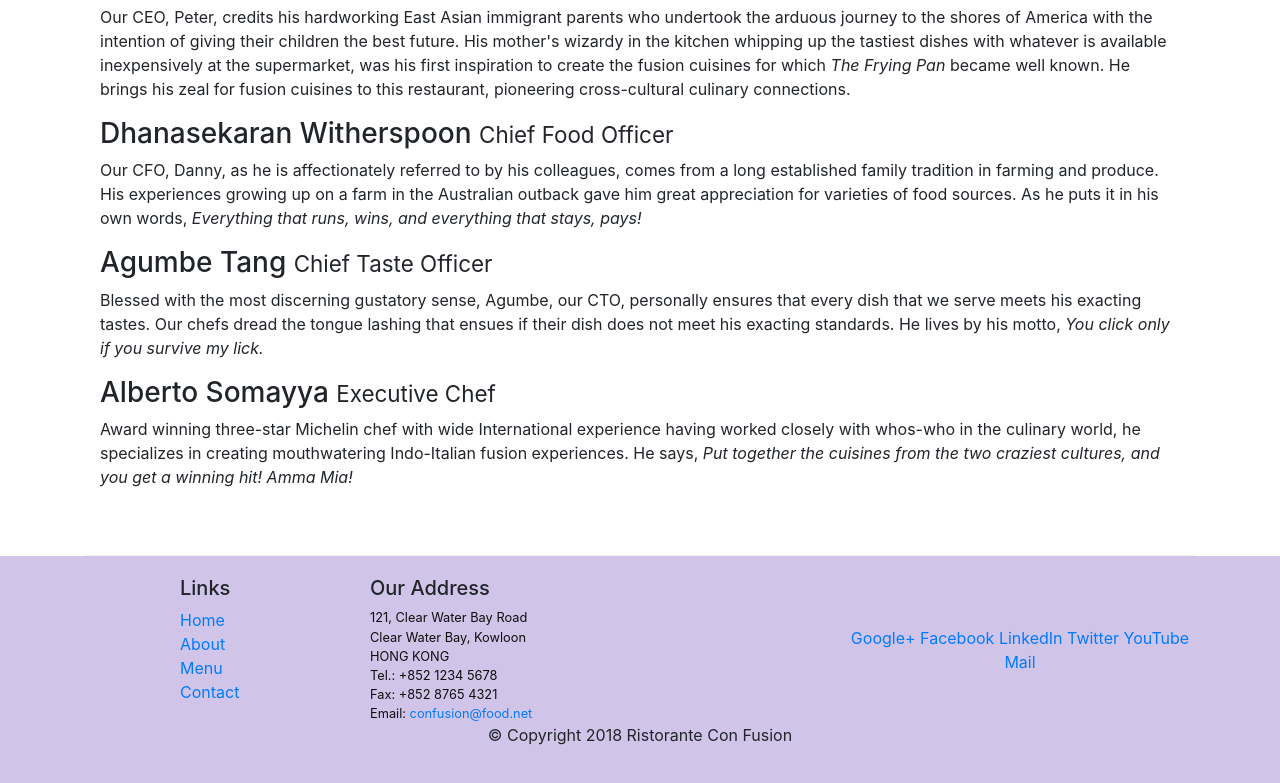
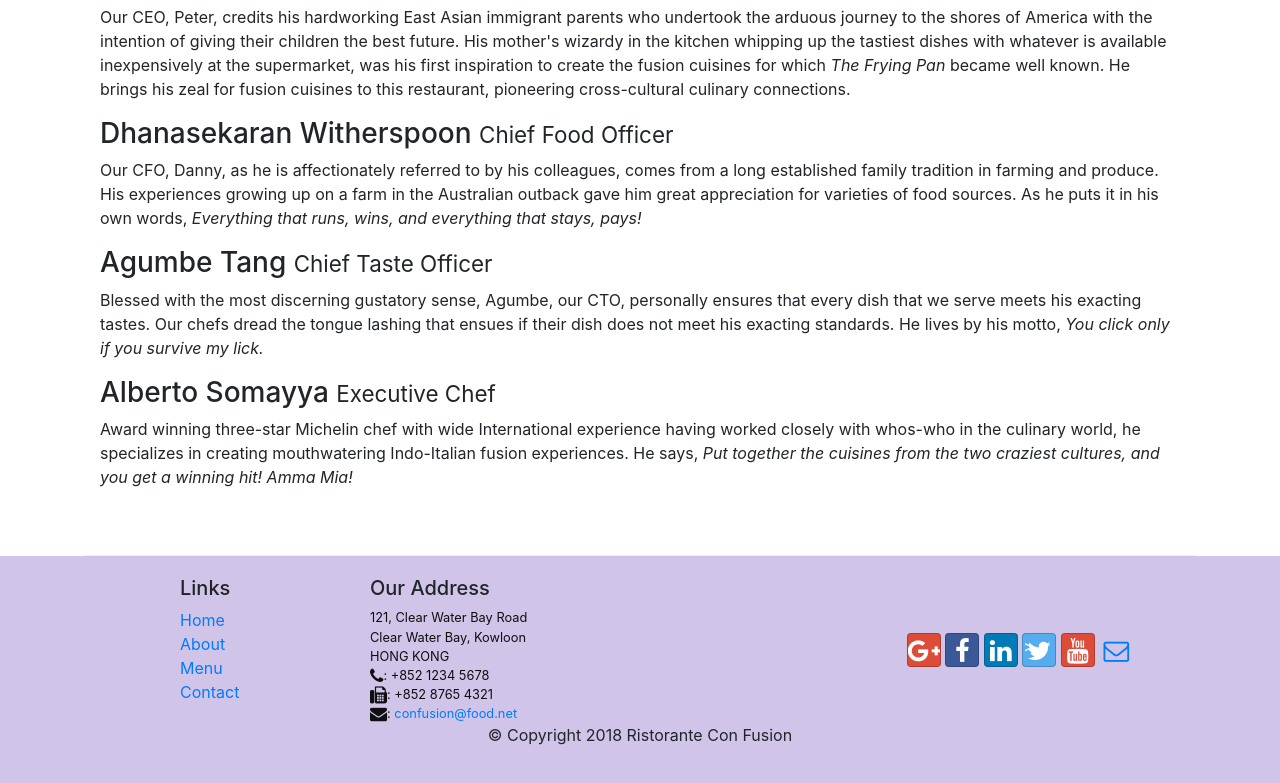
Before and after one commit to thuong2901/bootstrap-4, a website: page aboutus.html in a window 1280 px wide. Shown: the part 998-1781 px from the top of the page. Drawn offline with nearby package versions, Linux system fonts and the light colour scheme.

Commit message:
Icon Fonts

```diff
--- a/aboutus.html
+++ b/aboutus.html
@@ -9,6 +9,8 @@
 
       <!-- Bootstrap CSS -->
       <link rel="stylesheet" href="node_modules/bootstrap/dist/css/bootstrap.min.css">
+      <link rel="stylesheet" href="node_modules/font-awesome/css/font-awesome.min.css">
+      <link rel="stylesheet" href="node_modules/bootstrap-social/bootstrap-social.css">
       <link rel="stylesheet" href="css/styles.css">
     <title>Ristorante Con Fusion: About Us</title>
 
@@ -23,10 +25,10 @@
             <a class="navbar-brand mr-auto" href="./index.html">Ristorante Con Fusion</a>
             <div class="collapse navbar-collapse" id="Navbar">
                 <ul class="navbar-nav mr-auto">
-                    <li class="nav-item"><a class="nav-link" href="./index.html">Home</a></li>
-                    <li class="nav-item active"><a class="nav-link" href="#">About</a></li>
-                    <li class="nav-item"><a class="nav-link" href="#">Menu</a></li>
-                    <li class="nav-item"><a class="nav-link" href="#">Contact</a></li>
+                    <li class="nav-item active"><a class="nav-link" href="#"><span class="fa fa-home fa-lg"></span> Home</a></li>
+                    <li class="nav-item"><a class="nav-link" href="./aboutus.html"><span class="fa fa-info fa-lg"></span> About</a></li>
+                    <li class="nav-item"><a class="nav-link" href="#"><span class="fa fa-list fa-lg"></span> Menu</a></li>
+                    <li class="nav-item"><a class="nav-link" href="#"><span class="fa fa-address-card fa-lg"></span> Contact</a></li>
                 </ul>
             </div>
         </div>
@@ -102,19 +104,19 @@
 		              121, Clear Water Bay Road<br>
 		              Clear Water Bay, Kowloon<br>
 		              HONG KONG<br>
-		              Tel.: +852 1234 5678<br>
-		              Fax: +852 8765 4321<br>
-		              Email: <a href="mailto:confusion@food.net">confusion@food.net</a>
+		              <i class="fa fa-phone fa-lg"></i>: +852 1234 5678<br>
+		              <i class="fa fa-fax fa-lg"></i>: +852 8765 4321<br>
+		              <i class="fa fa-envelope fa-lg"></i>: <a href="mailto:confusion@food.net">confusion@food.net</a>
 		           </address>
                 </div>
                 <div class="col-12 col-sm-4 align-self-center">
                     <div class="text-center">
-                        <a href="http://google.com/+">Google+</a>
-                        <a href="http://www.facebook.com/profile.php?id=">Facebook</a>
-                        <a href="http://www.linkedin.com/in/">LinkedIn</a>
-                        <a href="http://twitter.com/">Twitter</a>
-                        <a href="http://youtube.com/">YouTube</a>
-                        <a href="mailto:">Mail</a>
+                        <a class="btn btn-social-icon btn-google" href="http://google.com/+"><i class="fa fa-google-plus fa-lg"></i></a>
+                        <a class="btn btn-social-icon btn-facebook" href="http://www.facebook.com/profile.php?id="><i class="fa fa-facebook fa-lg"></i></a>
+                        <a class="btn btn-social-icon btn-linkedin" href="http://www.linkedin.com/in/"><i class="fa fa-linkedin fa-lg"></i></a>
+                        <a class="btn btn-social-icon btn-twitter" href="http://twitter.com/"><i class="fa fa-twitter fa-lg"></i>></a>
+                        <a class="btn btn-social-icon btn-google" href="http://youtube.com/"><i class="fa fa-youtube fa-lg"></i></a>
+                        <a class="btn btn-social-icon" href="mailto:"><i class="fa fa-envelope-o fa-lg"></i></a>
                     </div>
                 </div>
            </div>
--- a/package.json
+++ b/package.json
@@ -15,6 +15,8 @@
   },
   "dependencies": {
     "bootstrap": "^4.0.0",
+    "bootstrap-social": "^5.1.1",
+    "font-awesome": "^4.7.0",
     "jquery": "^3.3.1",
     "popper.js": "^1.12.9"
   }
```
Also changed, not shown: index.html (+15 -13 lines), 1 other file.
